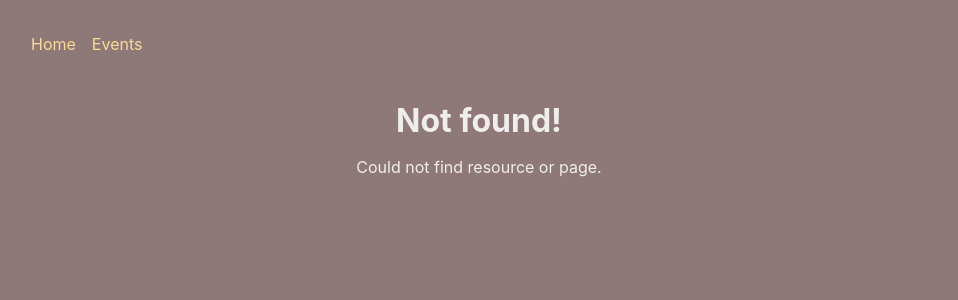
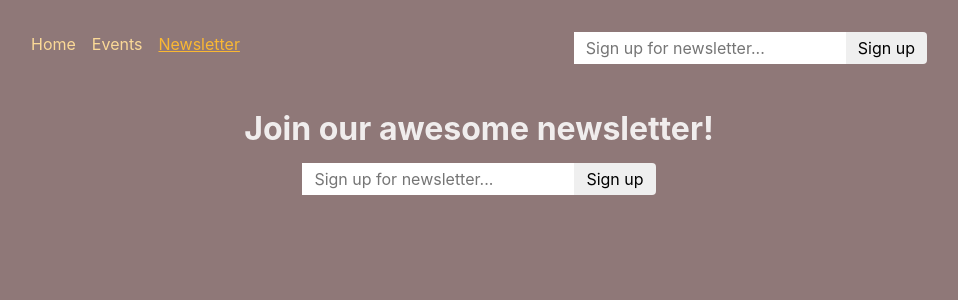
Before and after one commit to jhudson357/advanced-SPA, a React (Create React App) app in the folder frontend/: page /newsletter in a window 1280 px wide. Before the commit this address had no page. Shown: the top 300 px of the page, without its empty margins (161-1119 px from the left). Built offline with nearby package versions, Linux system fonts and the light colour scheme.

Commit message:
add signup and use useFetcher hook

```diff
--- a/frontend/src/App.jsx
+++ b/frontend/src/App.jsx
@@ -12,6 +12,7 @@
 import ErrorPage from './pages/Error'
 import EventsRootLayout from './pages/EventsRoot'
 import {action as manipulateEventAction} from './components/EventForm'
+import NewsletterPage, { action as newsletterAction } from './pages/Newsletter'
 
 const router = createBrowserRouter([
   {
@@ -36,7 +37,12 @@
           },
           {path: 'new', element: <NewEventPage />, action: manipulateEventAction},
         ]
-      }
+      },
+      {
+        path: 'newsletter',
+        element: <NewsletterPage />,
+        action: newsletterAction,
+      },
     ]
   }
 ])
--- a/frontend/src/components/MainNavigation.jsx
+++ b/frontend/src/components/MainNavigation.jsx
@@ -1,6 +1,7 @@
 import { NavLink } from 'react-router-dom'
 
 import classes from './MainNavigation.module.css'
+import NewsletterSignup from './NewsletterSignup'
 
 function MainNavigation() {
   return (
@@ -9,8 +10,10 @@
         <ul className={classes.list}>
           <li>
             <NavLink
-              to='/'
-              className={({isActive}) => isActive ? classes.active : undefined}
+              to="/"
+              className={({ isActive }) =>
+                isActive ? classes.active : undefined
+              }
               end
             >
               Home
@@ -18,14 +21,27 @@
           </li>
           <li>
             <NavLink
-              to='/events'
-              className={({isActive}) => isActive ? classes.active : undefined}
+              to="/events"
+              className={({ isActive }) =>
+                isActive ? classes.active : undefined
+              }
             >
               Events
             </NavLink>
           </li>
+          <li>
+            <NavLink
+              to="/newsletter"
+              className={({ isActive }) =>
+                isActive ? classes.active : undefined
+              }
+            >
+              Newsletter
+            </NavLink>
+          </li>
         </ul>
       </nav>
+      <NewsletterSignup />
     </header>
   )
 }
--- /dev/null
+++ b/frontend/src/components/NewsletterSignup.jsx
@@ -0,0 +1,32 @@
+import { useEffect } from 'react'
+import { useFetcher } from 'react-router-dom'
+
+import classes from './NewsletterSignup.module.css'
+
+function NewsletterSignup() {
+  const fetcher = useFetcher()
+  const {data, state} = fetcher
+
+  useEffect(() => {
+    if (state === 'idle' && data && data.message) {
+      window.alert(data.message)
+    }
+  }, [data, state])
+
+  return (
+    <fetcher.Form
+      method="post"
+      action='/newsletter'
+      className={classes.newsletter}
+    >
+      <input
+        type="email"
+        placeholder="Sign up for newsletter..."
+        aria-label="Sign up for newsletter"
+      />
+      <button>Sign up</button>
+    </fetcher.Form>
+  )
+}
+
+export default NewsletterSignup
--- /dev/null
+++ b/frontend/src/components/NewsletterSignup.module.css
@@ -0,0 +1,18 @@
+.newsletter input,
+.newsletter button {
+  font: inherit;
+  padding: 0.25rem 0.75rem;
+  border-radius: 0;
+  border: none;
+}
+
+.newsletter button {
+  border-top-right-radius: 4px;
+  border-bottom-right-radius: 4px;
+  cursor: pointer;
+}
+
+.newsletter button:hover {
+  background-color: var(--color-primary-300);
+  color: var(--color-gray-800);
+}
--- /dev/null
+++ b/frontend/src/pages/Newsletter.jsx
@@ -0,0 +1,23 @@
+import NewsletterSignup from '../components/NewsletterSignup'
+import PageContent from '../components/PageContent'
+
+function NewsletterPage() {
+  return (
+    <PageContent title="Join our awesome newsletter!">
+      <NewsletterSignup />
+    </PageContent>
+  )
+}
+
+export default NewsletterPage
+
+
+// DUMMY ACTION
+export async function action({ request }) {
+  const data = await request.formData()
+  const email = data.get('email')
+
+  // send to backend newsletter server ...
+  console.log(email)
+  return { message: 'Signup successful!' }
+}
```
